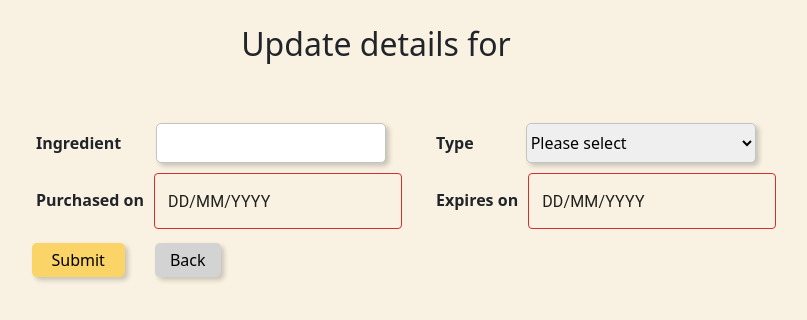
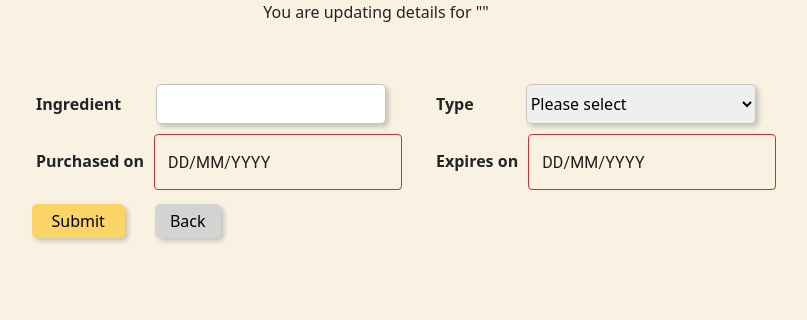
Before and after one commit to evangelenesiyin/mealplanner, a React (Vite) app: page /fridge/1/edit in a window 1280 px wide. Shown: the top 320 px of the page, without its empty margins (264-1071 px from the left). Built offline with nearby package versions, Linux system fonts and the light colour scheme; no server answers.

Commit message:
docs: amend text for header of edit form

```diff
--- a/src/components/Form/EditForm.jsx
+++ b/src/components/Form/EditForm.jsx
@@ -88,7 +88,7 @@ export default function EditForm () {
 
     return (
         <>
-        <h2>Update details for {ingredientList.fields?.name}</h2>
+        <div className="editform-statement">You are updating details for <span>"{ingredientList.fields?.name}"</span></div>
         <LocalizationProvider dateAdapter={AdapterDayjs}>
         <form className="editform-container">
             <div className="editform-ingredient">
```
